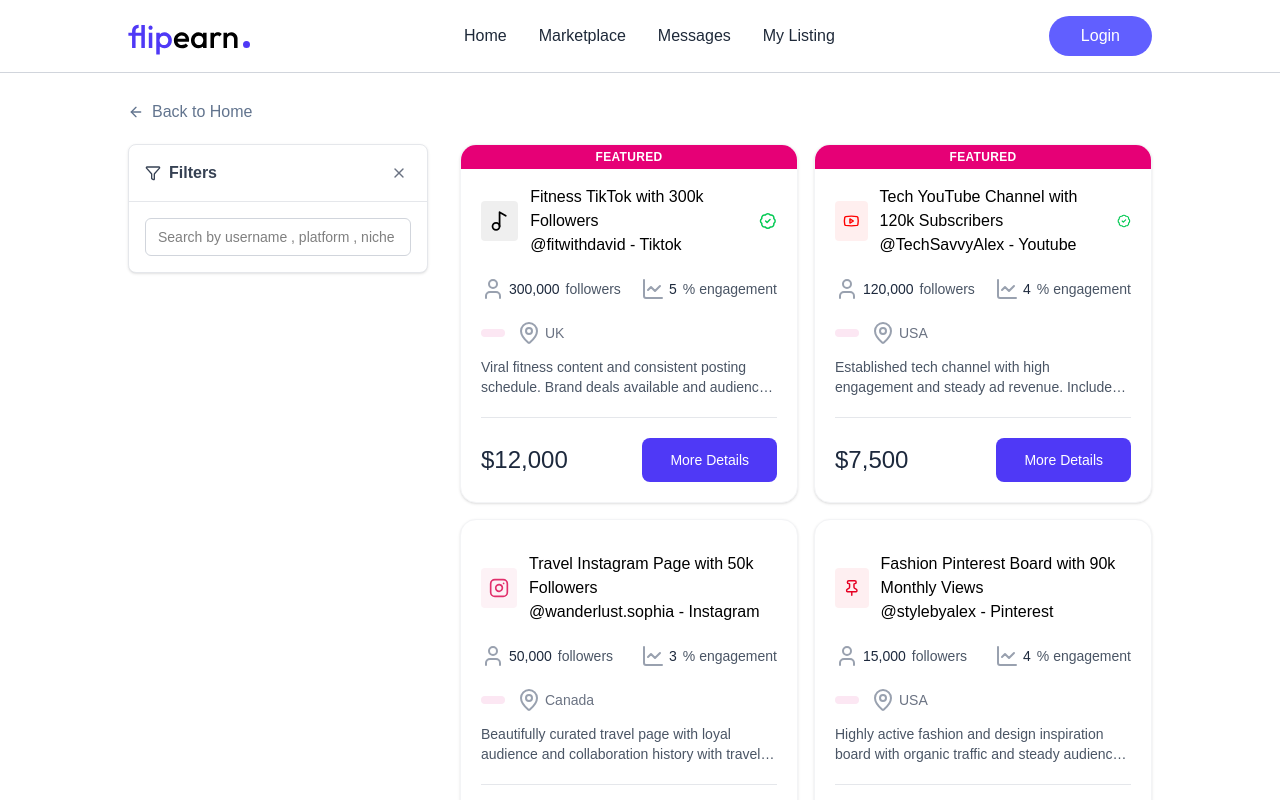
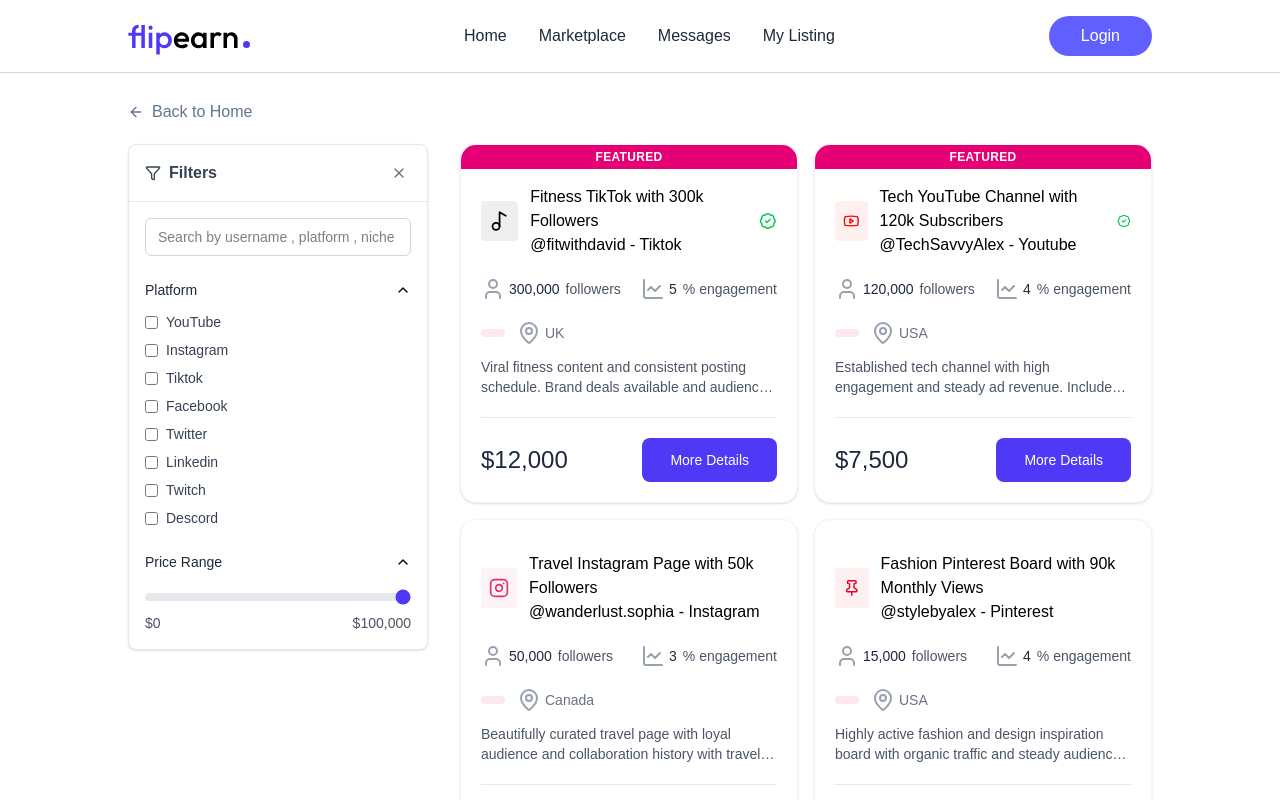
Before and after one commit to yeasin5060/flipEarn, a React (Vite) app in the folder client/: page /marketplace in a window 1280 px wide. Shown: the top 800 px of the page. Built offline with nearby package versions, Linux system fonts and the light colour scheme; no server answers.

Commit message:
add the price range filter

```diff
--- a/client/src/components/FilterSidebar.jsx
+++ b/client/src/components/FilterSidebar.jsx
@@ -1,8 +1,10 @@
-import { Filter, X } from 'lucide-react'
+import { ChevronDown, Filter, X } from 'lucide-react'
 import React, { useState } from 'react'
 import { useNavigate, useSearchParams } from 'react-router-dom';
 
 const FilterSidebar = ({showFilterphone,setShowFilterPhone,filters , setFilters}) => {
+
+  const currency = import.meta.env.VITE_CURRENCY || '$' ;
   const [searchParams , setSearchparams] = useSearchParams();
   const [search , setSearch] = useState(searchParams.get('search') || '');
   const navigate = useNavigate();
@@ -15,6 +17,33 @@ const FilterSidebar = ({showFilterphone,setShowFilterPhone,filters , setFilters}
         setSearch('');
       };
   };
+
+  const [expandedSection , setExpandedSection] = useState({
+    platform : true,
+    price : true,
+    followers : true,
+    niche : true,
+    status : true
+  });
+
+  const toggleSection = (section)=> {
+    setExpandedSection((prev)=>({...prev, [section]: !prev[section]}));
+  };
+
+  const onFiltersChenge = (newFilters)=> {
+      setFilters ({...filters, ...newFilters});
+  };
+
+  const platforms = [
+    {value : 'youtube' , label : 'YouTube'},
+    {value : 'instagram' , label : 'Instagram'},
+    {value : 'tiktok' , label : 'Tiktok'},
+    {value : 'facebook' , label : 'Facebook'},
+    {value : 'twitter' , label : 'Twitter'},
+    {value : 'linkedin' , label : 'Linkedin'},
+    {value : 'twitch' , label : 'Twitch'},
+    {value : 'descord' , label : 'Descord'},
+  ];
   return (
     <div className={`${showFilterphone ? 'max-sm:fixed ': 'max-sm:hidden'}max-sm:inset-0 z-100 max-sm:h-screen max-sm:overflow-scroll bg-white rounded-lg shadow-sm border border-gray-200 h-fit sticky top-24 md:min-w-[300px]`}>
       <div className='p-4 border-b border-gray-200'>
@@ -30,8 +59,52 @@ const FilterSidebar = ({showFilterphone,setShowFilterPhone,filters , setFilters}
         </div>
       </div>
       <div className='p-4 space-y-6 sm:max-h-[calc(100vh-200px)] overflow-y-scroll no-scrollbar'>
+        {/*search bar */}
         <div className='flex items-center justify-between'>
           <input className='w-full text-sm px-3 py-2 border border-gray-300 rounded-md outline-indigo-300' type="text" placeholder='Search by username , platform , niche ,etc' onChange={onChangeSearch} value={search}/>
+        </div>
+         {/*Platform Filter */}
+        <div>
+          <button onClick={()=> toggleSection('platform')} className='flex items-center justify-between w-full mb-3'>
+            <label className='text-sm font-medium text-gray-800'>Platform</label>
+            <ChevronDown className={`size-4 transition-transform ${expandedSection.platform ? 'rotate-180':''}`}/>
+          </button>
+          {expandedSection.platform && (
+            <div className='flex flex-col gap-2'>
+               {platforms.map((platform)=>(
+                  <label className='flex items-center gap-2 text-gray-700 text-sm' key={platform.value}>
+                    <input type="checkbox" checked ={filters.platform?.includes(platform.value) || false} onChange={(e)=> {
+                       const checked = e.target.checked;
+                       const current = filters.platform || [];
+                       const updated = checked ? [...current , platform.value] : current.filter((p)=> p !== platform.value)
+
+                       onFiltersChenge({
+                        ...filters,
+                        platform : updated.length > 0 ? updated : null
+                       })
+                      }
+                    } />
+                    <span>{platform.label}</span>
+                  </label>
+              ))}
+            </div>
+          )}
+        </div>
+         {/*Price Range */}
+        <div>
+          <button onClick={()=> toggleSection('price')} className='flex items-center justify-between w-full mb-3'>
+            <label className='text-sm font-medium text-gray-800'>Price Range</label>
+            <ChevronDown className={`size-4 transition-transform ${expandedSection.price ? 'rotate-180':''}`}/>
+          </button>
+          {expandedSection.price && (
+            <div className='space-y-3'>
+              <input className='w-full h-2 bg-gray-200 rounded-lg appearance-none cursor-pointer accent-indigo-600 outline-none' type="range" min='0' max='100000' step='100' value={filters.maxPrice || 100000} onChange={(e)=> onFiltersChenge({...filters , maxPrice : parseInt(e.target.value)})}/>
+              <div className='flex items-center justify-between text-sm text-gray-600'>
+                <span>{currency}0</span>
+                <span>{currency}{(filters.maxPrice ||100000).toLocaleString()}</span>
+              </div>
+            </div>
+          )}
         </div>
       </div>
     </div>
```
